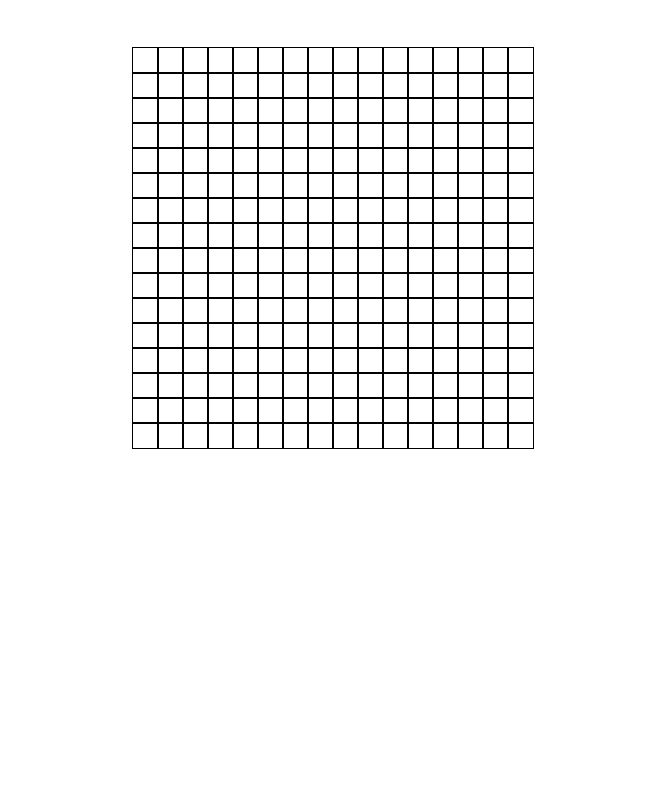
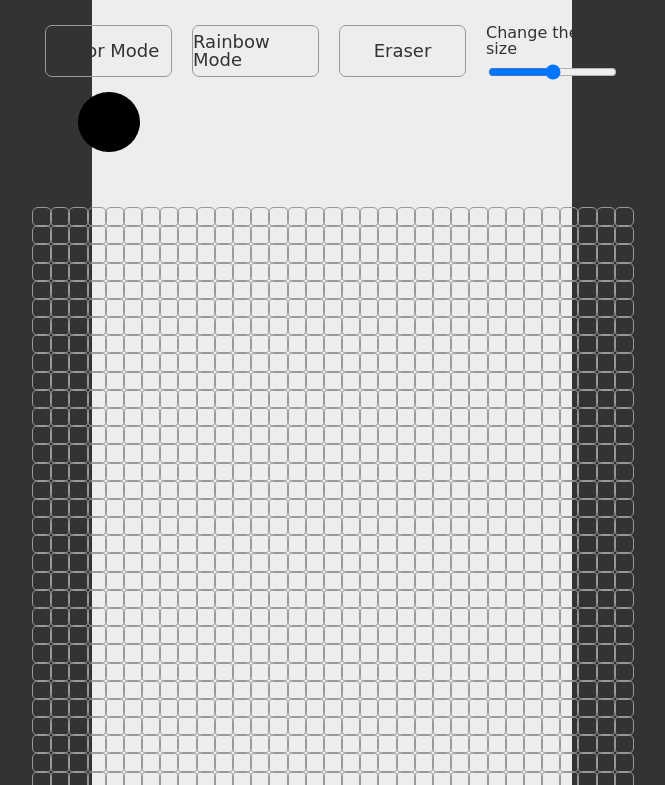
Before and after one commit to bp277/Etch-a-sketch, a plain HTML site: page index.html in a window 1280 px wide. Shown: the part 129-914 px from the top of the page, without its empty margins (308-973 px from the left). Before the commit the page ends 800 px from the top, so only its background shows below. Drawn offline with Linux system fonts and the light colour scheme; a web font is replaced by a local one.

Commit message:
Final version

```diff
--- a/styles.css
+++ b/css/reset.css
@@ -1,8 +1,3 @@
-/* http://meyerweb.com/eric/tools/css/reset/
-   v2.0 | 20110126
-   License: none (public domain)
-*/
-
 html, body, div, span, applet, object, iframe,
 h1, h2, h3, h4, h5, h6, p, blockquote, pre,
 a, abbr, acronym, address, big, cite, code,
@@ -19,9 +14,10 @@ time, mark, audio, video {
 	margin: 0;
 	padding: 0;
 	border: 0;
-	font-size: 100%;
-	font: inherit;
+    font-family: 'Koulen', cursive;
 	vertical-align: baseline;
+	text-decoration: none;
+	list-style-type: none;
 }
 /* HTML5 display-role reset for older browsers */
 article, aside, details, figcaption, figure,
@@ -30,6 +26,9 @@ footer, header, hgroup, menu, nav, section {
 }
 body {
 	line-height: 1;
+	background-color: #333;
+	padding-inline: 400px;
+
 }
 ol, ul {
 	list-style: none;
@@ -46,35 +45,6 @@ table {
 	border-collapse: collapse;
 	border-spacing: 0;
 }
-
-/*  */
-:root {
-    --grid-size: 16;
+a {
+	color: #333;
 }
-.wrapper {
-    display: flex;
-    flex-direction: column;
-    justify-content: center;
-    align-items: center;
-    gap: 50px;
-    padding: 24px;
-}
-h1 {
-    font-size: 36px;
-}
-#grid-container {
-    width: 400px;
-    height: 400px;
-    display: grid;
-    display: grid;
-    grid-template-columns: repeat(var(--grid-size), 1fr);
-    grid-template-rows: repeat(var(--grid-size), 1fr);
-    grid-column-gap: 0px;
-    grid-row-gap: 0px;
-}
-.grid-item {
-    width: 100%;
-    height: 100%;
-    border: 1px solid black;
-    text-align: center;
-}
--- /dev/null
+++ b/css/styles.css
@@ -0,0 +1,98 @@
+:root {
+    --grid-size: 16;
+}
+.wrapper {
+    display: flex;
+    flex-direction: column;
+    justify-content: center;
+    align-items: center;
+    gap: 50px;
+    padding: 24px;
+    background-color: #EDEDED;
+}
+h1 {
+    font-size: 50px;
+    font-family: 'Koulen', cursive;
+    padding-top: 30px!important;
+    color: #333
+}
+.menu {
+    display: flex;
+    justify-content: center;
+    align-items: space-between;
+    gap: 20px;
+}
+.menu .mode {
+    display: flex;
+    flex-direction: column;
+    justify-content: flex-start;
+    align-items: center;
+    gap: 10px;
+}
+.menu .mode, .change-size {
+    display: flex;
+    flex-direction: column;
+}
+.menu .mode-btn {
+    width: 125px;
+    height: 50px;
+    border: 1px solid #999;
+    display: flex;
+    justify-content: center;
+    align-items: center;
+    color: #333;
+    border-radius: 7px;
+    font-size: 18px;
+    transition: ease-out 0.1s
+}
+.menu .mode-btn:hover {
+    transform: scale(0.95);
+    background-color: #333;
+    color: #EDEDED;
+}
+.menu .active {
+    background-color: #333!important;
+    color: #EDEDED!important;
+}
+input[type="color"] {
+    -webkit-appearance: none;
+    -moz-appearance: none;
+    appearance: none;
+    border: none;
+    background-color: transparent;
+    width: 70px;
+    height: 70px;
+    cursor: pointer;
+}
+input[type="color"]::-webkit-color-swatch {
+    border: none;
+    border-radius: 50%;
+}
+input[type="color"]::-moz-color-swatch {
+    border: none;
+    border-radius: 50%;
+}
+.change-size {
+    display: flex;
+    flex-direction: column;
+    gap: 5px;
+    justify-content: flex-start;
+    align-items: center;
+}
+#grid-container {
+    width: 600px;
+    height: 600px;
+    display: grid;
+    display: grid;
+    grid-template-columns: repeat(var(--grid-size), 1fr);
+    grid-template-rows: repeat(var(--grid-size), 1fr);
+    grid-column-gap: 0px;
+    grid-row-gap: 0px;
+}
+.grid-item {
+    width: 100%;
+    height: 100%;
+    border: 1px solid #999;
+    text-align: center;
+    border-radius: 6px;
+}
--- a/index.html
+++ b/index.html
@@ -4,14 +4,34 @@
     <meta charset="UTF-8">
     <meta http-equiv="X-UA-Compatible" content="IE=edge">
     <meta name="viewport" content="width=device-width, initial-scale=1.0">
-    <link rel="stylesheet" href="styles.css">
+    <link rel="stylesheet" href="css/styles.css">
+    <link rel="stylesheet" href="css/reset.css">
+    <link rel="preconnect" href="https://fonts.googleapis.com">
+    <link rel="preconnect" href="https://fonts.gstatic.com" crossorigin>
+    <link href="https://fonts.googleapis.com/css2?family=Koulen&display=swap" rel="stylesheet">
     <title>Document</title>
 </head>
 <body>
     <div class="wrapper">
         <h1>Etch-a-sketch</h1>
-        <a href="#" class="cell-number">Number</a>
+        <div class="menu">
+            <div class="mode">
+                <a href="#" class="color-btn mode-btn">Color Mode</a>
+                <input type="color" id="color-select" colorpick-eyedropper-active="true">
+            </div>
+            <div class="mode">
+                <a href="#" class="rainbow mode-btn">Rainbow Mode</a>
+            </div>
+            <div class="mode">
+                <a href="#" class="eraser mode-btn">Eraser</a>
+            </div>
+            <div class="change-size">
+                <span style="color:#333">Change the grid size</span>
+                <input type="range" min="2" max="64" class="cell-number">
+            </div>
+        </div>
         <div id="grid-container"></div>
+        <a href="#" class="reset">Clear</a>
     </div>
 
 
--- a/main.js
+++ b/main.js
@@ -1,24 +1,66 @@
-let userChoice = 16
+let currentColor
+let currentMode = 'color'
+
+
+
+const colorPicker = document.querySelector('#color-select')
+const rainbow = document.querySelector('.rainbow')
+const colorBtn = document.querySelector('.color-btn')
+const eraser = document.querySelector('.eraser')
+const reset = document.querySelector('.reset')
+const gridSize = document.querySelector('.cell-number').value
+
+function resetGrid() {
+    gridContainer.innerHTML = ''
+    makeGrid(gridSize)
+}
+
+colorPicker.value = '#000'
+colorPicker.onchange = () => {
+    currentMode = 'color';
+    colorBtn.classList.add('active');
+    rainbow.classList.remove('active');
+    eraser.classList.remove('active');
+}
+colorBtn.onclick = () => {
+    currentMode = 'color';
+    colorBtn.classList.add('active');
+    rainbow.classList.remove('active');
+    eraser.classList.remove('active');
+}
+rainbow.onclick = () => {
+    currentMode = 'rainbow';
+    rainbow.classList.add('active');
+    colorBtn.classList.remove('active')
+    eraser.classList.remove('active')
+}
+eraser.onclick = () => {
+    currentMode = 'eraser'
+    colorBtn.classList.remove('active');
+    rainbow.classList.remove('active');
+    eraser.classList.add('active');
+}
+
 const gridContainer = document.querySelector('#grid-container');
-let cellNum = document.querySelector('.cell-number')
-function makeRows(rows, cols) {
-    for (let i = 0; i < rows * cols; i++) {
+function makeGrid(currentGridSize) {
+    for (let i = 0; i < currentGridSize * currentGridSize; i++) {
         let gridItem = document.createElement('div');
         gridContainer.appendChild(gridItem).className = 'grid-item';
+        const cols = gridContainer.style.setProperty('--grid-size', gridSize)
         gridItem.addEventListener ('mouseover', () => {
-            let randomColor = Math.floor(Math.random()*16777215).toString(16);
-            gridItem.style.backgroundColor = '#' + randomColor
+            if (currentMode === 'rainbow') {
+                let randomColor = Math.floor(Math.random()*16777215).toString(16);
+                gridItem.style.backgroundColor = '#' + randomColor
+            } else if (currentMode === 'color') {
+                gridItem.style.backgroundColor = `${colorPicker.value}`
+            } else if (currentMode === 'eraser')
+            gridItem.style.backgroundColor = `transparent`
+
         })
     }
+    reset.addEventListener('click', resetGrid)
+
 }
-makeRows(16, 16)
+makeGrid(gridSize)
 
-cellNum.addEventListener('click', () => {
-    size = prompt('Enter the number of rows and columns.')
-    while (gridContainer.lastElementChild) {
-        gridContainer.removeChild(gridContainer.lastElementChild);
-    }
-    gridContainer.style.setProperty('--grid-size', size);
-    makeRows(size, size)
-
-})
+document.querySelector('.cell-number').onchange = () => window.location.reload()
```
